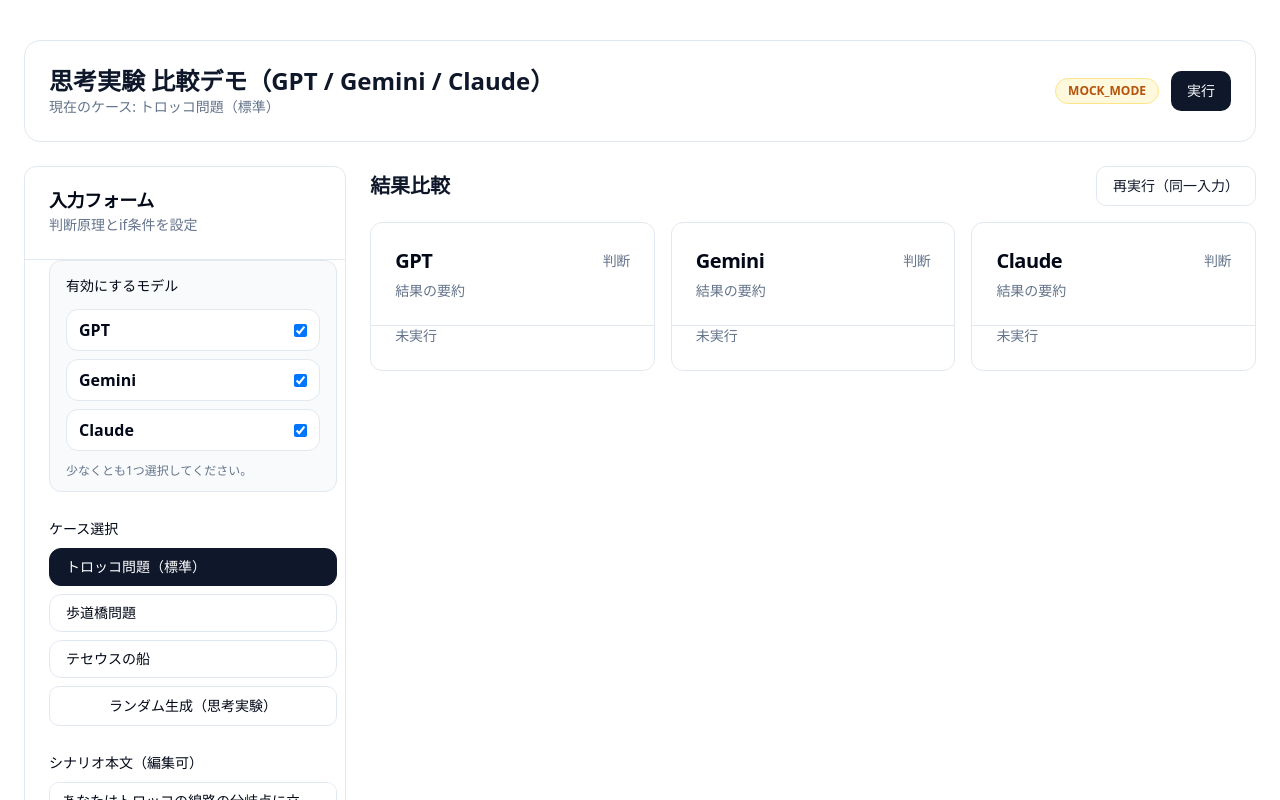
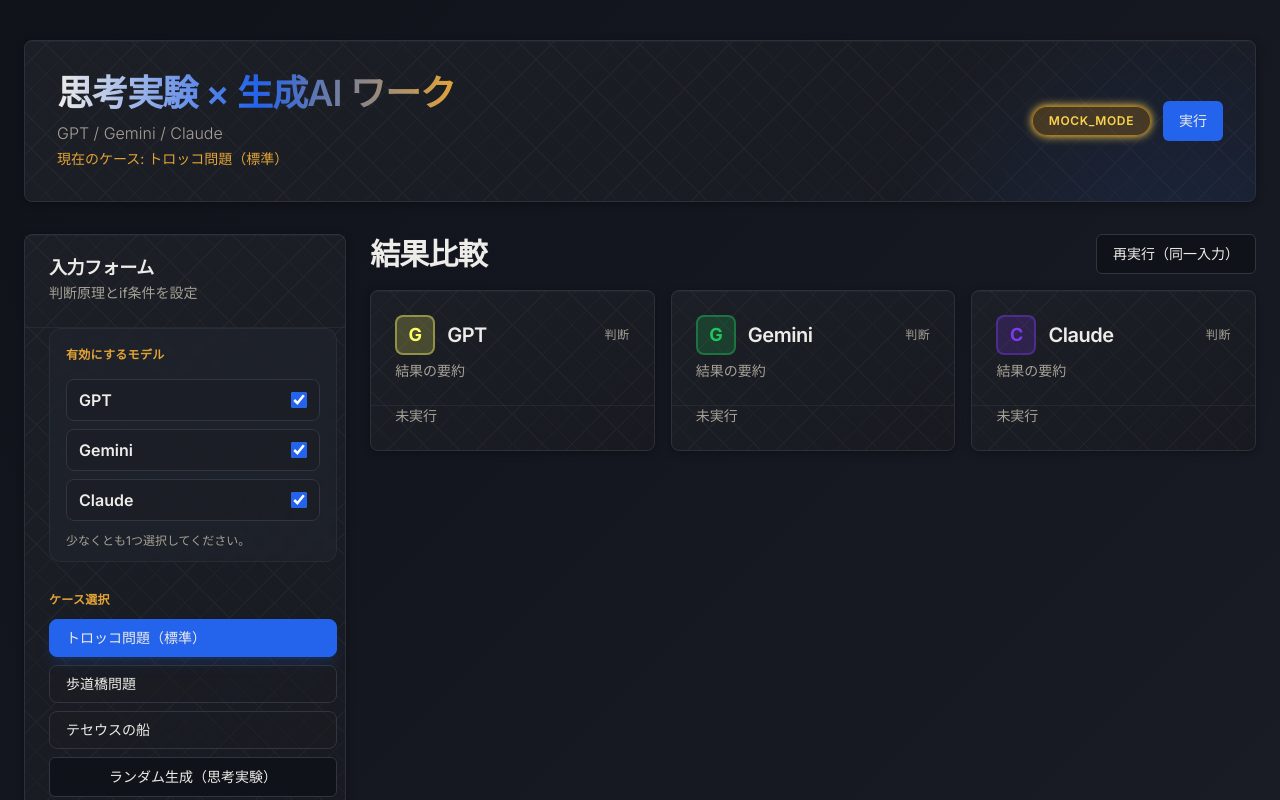
Before and after one commit to loorye/til, a Next.js app: page / in a window 1280 px wide. Shown: the top 800 px of the page. Built offline with nearby package versions, Linux system fonts and the light colour scheme.

Commit message:
デザイン修正

```diff
--- a/app/globals.css
+++ b/app/globals.css
@@ -1,30 +1,134 @@
+@import url('https://fonts.googleapis.com/css2?family=Inter:wght@300;400;500;600;700;800&family=Noto+Sans+JP:wght@300;400;500;600;700;800&display=swap');
+
 @tailwind base;
 @tailwind components;
 @tailwind utilities;
 
 :root {
-  --background: 0 0% 100%;
-  --foreground: 222.2 84% 4.9%;
-  --card: 0 0% 100%;
-  --card-foreground: 222.2 84% 4.9%;
-  --popover: 0 0% 100%;
-  --popover-foreground: 222.2 84% 4.9%;
-  --primary: 222.2 47.4% 11.2%;
-  --primary-foreground: 210 40% 98%;
-  --secondary: 210 40% 96.1%;
-  --secondary-foreground: 222.2 47.4% 11.2%;
-  --muted: 210 40% 96.1%;
-  --muted-foreground: 215.4 16.3% 46.9%;
-  --accent: 210 40% 96.1%;
-  --accent-foreground: 222.2 47.4% 11.2%;
-  --destructive: 0 84.2% 60.2%;
-  --destructive-foreground: 210 40% 98%;
-  --border: 214.3 31.8% 91.4%;
-  --input: 214.3 31.8% 91.4%;
-  --ring: 222.2 84% 4.9%;
-  --radius: 0.75rem;
+  --background: 222 24% 8%;
+  --foreground: 42 15% 92%;
+  --card: 225 15% 12%;
+  --card-foreground: 42 15% 92%;
+  --popover: 225 15% 12%;
+  --popover-foreground: 42 15% 92%;
+  --primary: 221 83% 53%;
+  --primary-foreground: 42 15% 92%;
+  --secondary: 38 75% 55%;
+  --secondary-foreground: 222 24% 8%;
+  --muted: 222 15% 18%;
+  --muted-foreground: 42 8% 62%;
+  --accent: 38 75% 55%;
+  --accent-foreground: 222 24% 8%;
+  --destructive: 0 72% 51%;
+  --destructive-foreground: 42 15% 92%;
+  --border: 222 15% 22%;
+  --input: 222 15% 22%;
+  --ring: 221 83% 53%;
+  --radius: 0.5rem;
+
+  --gpt-color: 59 100% 70%;
+  --gemini-color: 142 71% 45%;
+  --claude-color: 262 83% 58%;
+}
+
+* {
+  box-sizing: border-box;
 }
 
 body {
   @apply bg-background text-foreground;
+  font-family: 'Inter', 'Noto Sans JP', 'Hiragino Sans', 'Hiragino Kaku Gothic ProN', 'Yu Gothic', -apple-system, BlinkMacSystemFont, 'Segoe UI', sans-serif;
+  line-height: 1.6;
+  background: linear-gradient(135deg, hsl(222, 24%, 8%) 0%, hsl(225, 20%, 12%) 100%);
+  background-attachment: fixed;
 }
+
+h1, h2, h3, h4, h5, h6 {
+  font-family: 'Inter', 'Noto Sans JP', 'Hiragino Sans', 'Hiragino Kaku Gothic ProN', 'Yu Gothic', -apple-system, BlinkMacSystemFont, 'Segoe UI', sans-serif;
+  font-weight: 700;
+  letter-spacing: -0.025em;
+}
+
+.page-header {
+  position: relative;
+  overflow: hidden;
+}
+
+.page-header::before {
+  content: '';
+  position: absolute;
+  top: -50%;
+  right: -20%;
+  width: 600px;
+  height: 600px;
+  background: radial-gradient(circle, hsla(221, 83%, 53%, 0.15) 0%, transparent 70%);
+  pointer-events: none;
+  animation: float 20s ease-in-out infinite;
+}
+
+@keyframes float {
+  0%, 100% { transform: translate(0, 0) rotate(0deg); }
+  50% { transform: translate(-30px, 30px) rotate(5deg); }
+}
+
+.card-enhanced {
+  position: relative;
+  background: linear-gradient(145deg, hsl(225, 15%, 13%) 0%, hsl(225, 15%, 11%) 100%);
+  border: 1px solid hsl(222, 15%, 20%);
+  border-radius: var(--radius);
+  box-shadow:
+    0 2px 8px rgba(0, 0, 0, 0.3),
+    inset 0 1px 0 rgba(255, 255, 255, 0.03);
+  transition: all 0.3s cubic-bezier(0.4, 0, 0.2, 1);
+}
+
+.card-enhanced:hover {
+  border-color: hsl(221, 40%, 35%);
+  box-shadow:
+    0 8px 24px rgba(0, 0, 0, 0.4),
+    inset 0 1px 0 rgba(255, 255, 255, 0.05);
+}
+
+.result-card-enter {
+  animation: slideInUp 0.5s cubic-bezier(0.4, 0, 0.2, 1);
+}
+
+@keyframes slideInUp {
+  from {
+    opacity: 0;
+    transform: translateY(20px);
+  }
+  to {
+    opacity: 1;
+    transform: translateY(0);
+  }
+}
+
+.geometric-pattern {
+  position: absolute;
+  inset: 0;
+  opacity: 0.03;
+  background-image:
+    repeating-linear-gradient(45deg, transparent, transparent 20px, currentColor 20px, currentColor 21px),
+    repeating-linear-gradient(-45deg, transparent, transparent 20px, currentColor 20px, currentColor 21px);
+  pointer-events: none;
+}
+
+.badge-glow {
+  position: relative;
+  animation: pulse-glow 3s ease-in-out infinite;
+}
+
+@keyframes pulse-glow {
+  0%, 100% { box-shadow: 0 0 8px currentColor; }
+  50% { box-shadow: 0 0 16px currentColor, 0 0 24px currentColor; }
+}
+
+.scroll-fade-in {
+  animation: fadeIn 0.6s ease-out;
+}
+
+@keyframes fadeIn {
+  from { opacity: 0; }
+  to { opacity: 1; }
+}
--- a/app/page.tsx
+++ b/app/page.tsx
@@ -13,6 +13,7 @@
 import { ApiResponse, ModelResult, ScenarioPayload } from "@/lib/schema";
 import { cn } from "@/lib/utils";
 import { Button } from "@/components/ui/button";
+import { Loader2 } from "lucide-react";
 import {
   Card,
   CardContent,
@@ -56,9 +57,9 @@
 const HISTORY_STORAGE_KEY = "thought-experiment-history";
 
 const chartColors = {
-  gpt: "#2563eb",
-  gemini: "#16a34a",
-  claude: "#9333ea"
+  gpt: "hsl(59, 100%, 70%)",
+  gemini: "hsl(142, 71%, 45%)",
+  claude: "hsl(262, 83%, 58%)"
 };
 
 const modelLabels = {
@@ -66,6 +67,31 @@
   gemini: "Gemini",
   claude: "Claude"
 };
+
+function ModelIcon({ modelId }: { modelId: "gpt" | "gemini" | "claude" }) {
+  const iconStyles = {
+    gpt: "bg-[hsl(59,100%,70%)]/20 text-[hsl(59,100%,70%)] border-[hsl(59,100%,70%)]/40",
+    gemini: "bg-[hsl(142,71%,45%)]/20 text-[hsl(142,71%,45%)] border-[hsl(142,71%,45%)]/40",
+    claude: "bg-[hsl(262,83%,58%)]/20 text-[hsl(262,83%,58%)] border-[hsl(262,83%,58%)]/40"
+  };
+
+  const labels = {
+    gpt: "G",
+    gemini: "G",
+    claude: "C"
+  };
+
+  return (
+    <div
+      className={cn(
+        "flex h-10 w-10 items-center justify-center rounded-lg border-2 font-bold text-lg",
+        iconStyles[modelId]
+      )}
+    >
+      {labels[modelId]}
+    </div>
+  );
+}
 
 function ConfidenceChart({
   value,
@@ -96,11 +122,11 @@
             stroke="none"
           >
             <Cell fill={color} />
-            <Cell fill="#e5e7eb" />
+            <Cell fill="hsl(222, 15%, 22%)" />
           </Pie>
         </PieChart>
       </ResponsiveContainer>
-      <div className="absolute inset-0 flex items-center justify-center text-3xl font-bold text-slate-900">
+      <div className="absolute inset-0 flex items-center justify-center text-3xl font-bold text-foreground">
         {value}%
       </div>
     </div>
@@ -112,30 +138,36 @@
   color,
   result,
   error,
-  enabled
+  enabled,
+  modelId
 }: {
   title: string;
   color: string;
   result: ModelResult | null;
   error?: string;
   enabled: boolean;
+  modelId: "gpt" | "gemini" | "claude";
 }) {
   const decisionColor =
     result?.decision === "A"
-      ? "bg-emerald-100 text-emerald-700"
-      : "bg-indigo-100 text-indigo-700";
+      ? "bg-emerald-500/20 text-emerald-300 border border-emerald-500/40"
+      : "bg-cyan-500/20 text-cyan-300 border border-cyan-500/40";
 
   return (
     <Card
       className={cn(
-        "h-full border-slate-200 shadow-none transition-opacity",
-        !enabled && "opacity-50"
+        "h-full card-enhanced result-card-enter transition-opacity",
+        !enabled && "opacity-40"
       )}
     >
-      <CardHeader className="border-b border-slate-200">
+      <div className="geometric-pattern"></div>
+      <CardHeader className="border-b border-border/50 relative z-10">
         <CardTitle className="flex items-center justify-between">
-          <span className="text-xl font-semibold">{title}</span>
-          <span className="text-sm font-medium text-muted-foreground">
+          <div className="flex items-center gap-3">
+            <ModelIcon modelId={modelId} />
+            <span className="text-xl font-semibold">{title}</span>
+          </div>
+          <span className="text-xs font-medium text-muted-foreground uppercase tracking-wider">
             判断
           </span>
         </CardTitle>
@@ -143,13 +175,13 @@
           {!enabled ? "無効" : error ? "エラー発生" : "結果の要約"}
         </CardDescription>
       </CardHeader>
-      <CardContent className="space-y-4">
+      <CardContent className="space-y-4 relative z-10">
         {result && enabled ? (
           <>
-            <div className="flex flex-col items-center gap-2">
+            <div className="flex flex-col items-center gap-3 py-2">
               <div
                 className={cn(
-                  "rounded-full px-6 py-2 text-3xl font-bold",
+                  "rounded-full px-6 py-2 text-3xl font-bold backdrop-blur-sm",
                   decisionColor
                 )}
               >
@@ -157,8 +189,8 @@
               </div>
               <ConfidenceChart value={result.confidence} color={color} />
             </div>
-            <div>
-              <p className="text-sm font-semibold">前提条件（最大3つ）</p>
+            <div className="space-y-1">
+              <p className="text-xs font-semibold uppercase tracking-wide text-secondary">前提条件（最大3つ）</p>
               <ul className="mt-2 list-disc space-y-1 pl-4 text-sm text-muted-foreground">
                 {result.key_assumptions.length ? (
                   result.key_assumptions.map((item, index) => (
@@ -169,15 +201,15 @@
                 )}
               </ul>
             </div>
-            <div>
-              <p className="text-sm font-semibold">判断の要約</p>
-              <p className="mt-1 text-sm text-muted-foreground">
+            <div className="space-y-1">
+              <p className="text-xs font-semibold uppercase tracking-wide text-secondary">判断の要約</p>
+              <p className="mt-1 text-sm text-muted-foreground leading-relaxed">
                 {result.reasoning_summary}
               </p>
             </div>
-            <div>
-              <p className="text-sm font-semibold">if条件による変化</p>
-              <p className="mt-1 text-sm text-muted-foreground">
+            <div className="space-y-1">
+              <p className="text-xs font-semibold uppercase tracking-wide text-secondary">if条件による変化</p>
+              <p className="mt-1 text-sm text-muted-foreground leading-relaxed">
                 {result.what_changed_by_if}
               </p>
             </div>
@@ -188,7 +220,7 @@
             ) : null}
           </>
         ) : !enabled ? (
-          <div className="rounded-md border border-dashed border-slate-300 bg-slate-50 p-6 text-sm text-slate-500">
+          <div className="rounded-md border border-dashed border-border bg-muted/30 p-6 text-sm text-muted-foreground">
             チェックが外れているため無効です
           </div>
         ) : (
@@ -360,56 +392,68 @@
   };
 
   return (
-    <div className="min-h-screen bg-white px-6 py-10 text-slate-900">
-      <div className="mx-auto flex max-w-7xl flex-col gap-6">
-        <header className="flex flex-col gap-4 rounded-2xl border border-slate-200 bg-white p-6">
-          <div className="flex flex-wrap items-center justify-between gap-4">
+    <div className="min-h-screen px-6 py-10 scroll-fade-in">
+      <div className="mx-auto flex max-w-7xl flex-col gap-8">
+        <header className="page-header flex flex-col gap-4 card-enhanced p-8">
+          <div className="geometric-pattern"></div>
+          <div className="flex flex-wrap items-center justify-between gap-4 relative z-10">
             <div>
-              <h1 className="text-2xl font-semibold">
-                思考実験 比較デモ（GPT / Gemini / Claude）
+              <h1 className="text-4xl font-semibold mb-2 bg-gradient-to-r from-foreground via-primary to-secondary bg-clip-text text-transparent">
+                思考実験 × 生成AI ワーク
               </h1>
-              <p className="text-sm text-muted-foreground">
-                現在のケース: {selectedCase.title}
+              <p className="text-base text-muted-foreground font-light">
+                GPT / Gemini / Claude
+              </p>
+              <p className="text-sm text-secondary mt-1">
+                現在のケース: <span className="font-medium">{selectedCase.title}</span>
               </p>
             </div>
             <div className="flex flex-wrap items-center gap-3">
               <span
                 className={cn(
-                  "rounded-full border px-3 py-1 text-xs font-semibold",
+                  "rounded-full border px-4 py-1.5 text-xs font-semibold uppercase tracking-wider badge-glow",
                   MOCK_MODE
-                    ? "border-amber-200 bg-amber-100/60 text-amber-700"
-                    : "border-emerald-200 bg-emerald-100/60 text-emerald-700"
+                    ? "border-amber-500/60 bg-amber-500/20 text-amber-300"
+                    : "border-emerald-500/60 bg-emerald-500/20 text-emerald-300"
                 )}
               >
                 {MOCK_MODE ? "MOCK_MODE" : "LIVE_MODE"}
               </span>
-              <Button onClick={runEvaluation} disabled={loading}>
-                {loading ? "実行中..." : "実行"}
+              <Button onClick={runEvaluation} disabled={loading} className="bg-primary hover:bg-primary/80 text-primary-foreground font-medium">
+                {loading ? (
+                  <>
+                    <Loader2 className="mr-2 h-4 w-4 animate-spin" />
+                    実行中...
+                  </>
+                ) : (
+                  "実行"
+                )}
               </Button>
             </div>
           </div>
           {errors?.global ? (
-            <div className="rounded-md border border-destructive/40 bg-destructive/10 p-3 text-sm text-destructive">
+            <div className="rounded-md border border-destructive/40 bg-destructive/10 p-3 text-sm text-destructive relative z-10">
               {errors.global}
             </div>
           ) : null}
         </header>
 
         <div className="grid gap-6 lg:grid-cols-[0.8fr_2.2fr]">
-          <Card className="border-slate-200 shadow-none">
-            <CardHeader className="border-b border-slate-200">
+          <Card className="card-enhanced">
+            <div className="geometric-pattern"></div>
+            <CardHeader className="border-b border-border/50 relative z-10">
               <CardTitle>入力フォーム</CardTitle>
               <CardDescription>判断原理とif条件を設定</CardDescription>
             </CardHeader>
-            <CardContent className="max-h-[70vh] space-y-6 overflow-y-auto pr-2">
-              <div className="space-y-3 rounded-xl border border-slate-200 bg-slate-50 px-4 py-3">
-                <Label>有効にするモデル</Label>
+            <CardContent className="max-h-[70vh] space-y-6 overflow-y-auto pr-2 relative z-10">
+              <div className="space-y-3 rounded-xl border border-border/60 bg-muted/30 px-4 py-3 backdrop-blur-sm">
+                <Label className="text-xs uppercase tracking-wide font-semibold text-secondary">有効にするモデル</Label>
                 <div className="grid gap-2 text-sm">
                   {(Object.keys(modelLabels) as Array<keyof typeof modelLabels>).map(
                     (modelId) => (
                       <label
                         key={modelId}
-                        className="flex cursor-pointer items-center justify-between gap-3 rounded-lg border border-slate-200 bg-white px-3 py-2"
+                        className="flex cursor-pointer items-center justify-between gap-3 rounded-lg border border-border bg-card/50 px-3 py-2 transition-all hover:border-primary/40 hover:bg-card/70"
                       >
                         <span className="text-base font-semibold">
                           {modelLabels[modelId]}
@@ -418,6 +462,7 @@
                           type="checkbox"
                           checked={enabledModels.includes(modelId)}
                           onChange={() => toggleModel(modelId)}
+                          className="w-4 h-4 accent-primary"
                         />
                       </label>
                     )
@@ -428,17 +473,17 @@
                 </p>
               </div>
               <div className="space-y-2">
-                <Label>ケース選択</Label>
+                <Label className="text-xs uppercase tracking-wide font-semibold text-secondary">ケース選択</Label>
                 <div className="grid gap-2">
                   {CASES.map((item) => (
                     <button
                       key={item.id}
                       onClick={() => setCaseId(item.id)}
                       className={cn(
-                        "rounded-lg border px-4 py-2 text-left text-sm transition-colors",
+                        "rounded-lg border px-4 py-2 text-left text-sm transition-all",
                         caseId === item.id
-                          ? "border-slate-900 bg-slate-900 text-white"
-                          : "border-slate-200 bg-white hover:border-slate-300"
+                          ? "border-primary bg-primary text-primary-foreground shadow-lg shadow-primary/20"
+                          : "border-border bg-card/50 hover:border-primary/40 hover:bg-card/70"
                       )}
                       type="button"
                     >
@@ -448,12 +493,19 @@
                 </div>
                 <Button
                   variant="outline"
-                  className="mt-2 w-full border-slate-200"
+                  className="mt-2 w-full border-border hover:bg-muted/50"
                   type="button"
                   onClick={generateRandomScenario}
                   disabled={randomLoading}
                 >
-                  {randomLoading ? "生成中..." : "ランダム生成（思考実験）"}
+                  {randomLoading ? (
+                    <>
+                      <Loader2 className="mr-2 h-4 w-4 animate-spin" />
+                      生成中...
+                    </>
+                  ) : (
+                    "ランダム生成（思考実験）"
+                  )}
                 </Button>
               </div>
 
@@ -537,14 +589,21 @@
 
           <div className="space-y-4">
             <div className="flex items-center justify-between">
-              <h2 className="text-xl font-semibold">結果比較</h2>
+              <h2 className="text-3xl font-semibold">結果比較</h2>
               <Button
                 variant="outline"
-                className="border-slate-200"
+                className="border-border hover:bg-muted/50"
                 onClick={runEvaluation}
                 disabled={loading}
               >
-                再実行（同一入力）
+                {loading ? (
+                  <>
+                    <Loader2 className="mr-2 h-4 w-4 animate-spin" />
+                    実行中...
+                  </>
+                ) : (
+                  "再実行（同一入力）"
+                )}
               </Button>
             </div>
             <div className="grid gap-4 md:grid-cols-3">
@@ -554,6 +613,7 @@
                 result={results?.gpt ?? null}
                 error={errors?.gpt}
                 enabled={enabledModels.includes("gpt")}
+                modelId="gpt"
               />
               <ResultCard
                 title={modelLabels.gemini}
@@ -561,6 +621,7 @@
                 result={results?.gemini ?? null}
                 error={errors?.gemini}
                 enabled={enabledModels.includes("gemini")}
+                modelId="gemini"
               />
               <ResultCard
                 title={modelLabels.claude}
@@ -568,21 +629,23 @@
                 result={results?.claude ?? null}
                 error={errors?.claude}
                 enabled={enabledModels.includes("claude")}
+                modelId="claude"
               />
             </div>
           </div>
         </div>
 
-        <Card className="border-slate-200 shadow-none">
-          <CardHeader className="border-b border-slate-200">
+        <Card className="card-enhanced">
+          <div className="geometric-pattern"></div>
+          <CardHeader className="border-b border-border/50 relative z-10">
             <CardTitle>履歴</CardTitle>
             <CardDescription>最新の実行結果が上に表示されます</CardDescription>
           </CardHeader>
-          <CardContent className="space-y-4">
+          <CardContent className="space-y-4 relative z-10">
             <div className="flex flex-wrap gap-2">
               <Button
                 variant="outline"
-                className="border-slate-200"
+                className="border-border hover:bg-muted/50"
                 onClick={() => setHistory([])}
                 disabled={history.length === 0}
               >
@@ -590,22 +653,22 @@
               </Button>
               <Button
                 variant="outline"
-                className="border-slate-200"
+                className="border-border hover:bg-muted/50"
                 onClick={exportHistory}
                 disabled={history.length === 0}
               >
                 JSONエクスポート
               </Button>
             </div>
-            <div className="overflow-x-auto rounded-lg border">
+            <div className="overflow-x-auto rounded-lg border border-border">
               <table className="min-w-full text-sm">
-                <thead className="bg-slate-50 text-left">
+                <thead className="bg-muted/50 text-left">
                   <tr>
-                    <th className="px-3 py-2">実行時刻</th>
-                    <th className="px-3 py-2">ケース</th>
-                    <th className="px-3 py-2">判断原理</th>
-                    <th className="px-3 py-2">if条件</th>
-                    <th className="px-3 py-2">結果</th>
+                    <th className="px-3 py-3 text-xs uppercase tracking-wide font-semibold text-secondary">実行時刻</th>
+                    <th className="px-3 py-3 text-xs uppercase tracking-wide font-semibold text-secondary">ケース</th>
+                    <th className="px-3 py-3 text-xs uppercase tracking-wide font-semibold text-secondary">判断原理</th>
+                    <th className="px-3 py-3 text-xs uppercase tracking-wide font-semibold text-secondary">if条件</th>
+                    <th className="px-3 py-3 text-xs uppercase tracking-wide font-semibold text-secondary">結果</th>
                   </tr>
                 </thead>
                 <tbody>
@@ -619,7 +682,7 @@
                     history.map((entry) => (
                       <tr
                         key={entry.id}
-                        className="cursor-pointer border-t hover:bg-slate-50"
+                        className="cursor-pointer border-t border-border hover:bg-muted/30 transition-colors"
                         onClick={() => restoreFromHistory(entry)}
                       >
                         <td className="px-3 py-2 whitespace-nowrap">
@@ -638,7 +701,7 @@
                         <td className="px-3 py-2">
                           {entry.input.ifConditions.join(" / ") || "なし"}
                         </td>
-                        <td className="px-3 py-2">
+                        <td className="px-3 py-2 font-mono text-xs">
                           GPT:{entry.results.gpt.decision}({
                             entry.results.gpt.confidence
                           }) / Gemini:{entry.results.gemini.decision}({
```
Also changed, not shown: .claude/settings.local.json (added), 1 other file (tests, documents, lock files or other folders).
